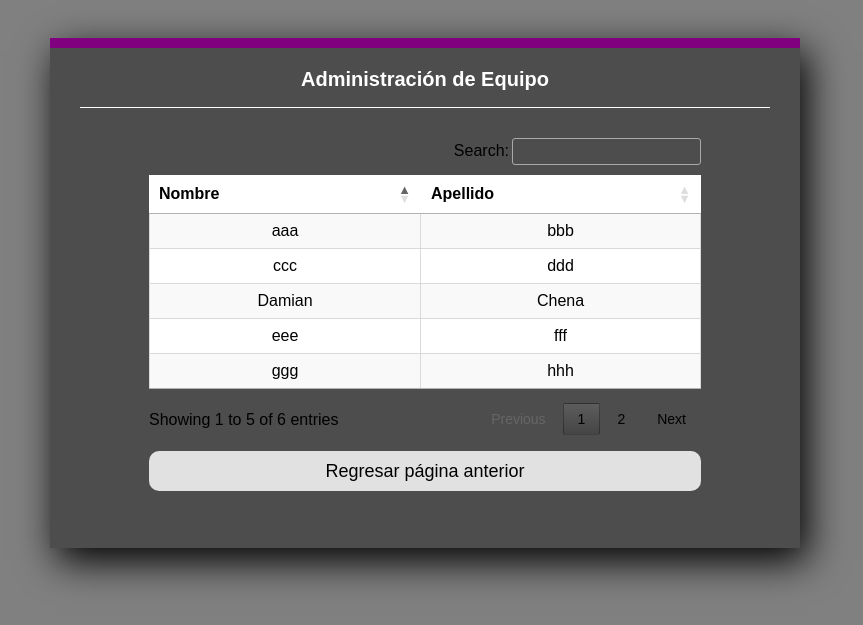
After one commit to edenilson01/IS2-Project, a Django app: page /lista_miembro/ in a window 1280 px wide. The commit adds this page. Shown: the top 625 px of the page, without its empty margins (215-1078 px from the left). Run offline with Django 3.2, Linux system fonts and the light colour scheme; some libraries are stand-ins or nearby versions.

Commit message:
Mejora en la vista de permisos, proyectos y se agrego listar miembros de un proyecto

```diff
--- a/app/controllers/controller.py
+++ b/app/controllers/controller.py
@@ -347,6 +347,9 @@ class ViewRequest:
     def delete_miembro(self, request):
         return render(request, 'delete_miembro.html')
 
+    def lista_miembro(self, request):
+        return render(request, 'lista_miembro.html')
+
 
     ##otras funciones
     def obtener_roles(self):
--- a/app/models/connection_model.py
+++ b/app/models/connection_model.py
@@ -5,7 +5,7 @@ from os import environ
 import psycopg2
 
 class DbConnectionModel:
-    DB_CONNECTION_PARMS = "dbname=is2_project user=postgres password=micedula host=localhost port=5432"
+    DB_CONNECTION_PARMS = "dbname=is2_project user=postgres password=19921998 host=localhost port=5432"
 
 
     def __init__(self):
--- a/app/views/django_configuration/urls.py
+++ b/app/views/django_configuration/urls.py
@@ -73,7 +73,8 @@ urlpatterns = [
     path('crear_proyecto', control.crear_proyecto),
     path('equipo', control.equipo),
     path('add_miembro/', control.add_miembro),
-    path('delete_miembro/', control.delete_miembro)
+    path('delete_miembro/', control.delete_miembro),
+    path('lista_miembro/', control.lista_miembro)
 ]
 
 urlpatterns += staticfiles_urlpatterns()
--- a/app/views/templates/delete_user.html
+++ b/app/views/templates/delete_user.html
@@ -22,7 +22,7 @@
             <label class="input_txt" id="nombre" style="display: none; color:black; height: 37.5px;"></label>
             <label class="input_txt" id="c" style="display: none; color:black; background-color: white; height: 37.5px;">Correo electrónico:</label>
             <label class="input_txt" id="correo" style="display: none; color:black; height: 37.5px;"></label>
-            <input class="buttons" id="e" style="display: none;" type="button" onclick="window.location='/seguridad';" name="" value="CANCELAR">
+            <input class="buttons" id="e" type="button" onclick="window.location='/seguridad';" name="" value="CANCELAR">
             <input class="buttons" id="f" style="display: none;" type="submit" name="" value="ELIMINAR">
             <input class="input_txt" type="hidden" name="username2" id="user2">
         </form>
--- a/app/views/templates/eliminar_permiso.html
+++ b/app/views/templates/eliminar_permiso.html
@@ -13,7 +13,7 @@
             <section class="form-home" style="height: 400px;">
                 <h5>Eliminar permiso</h5>
                 <form id="buscar_permiso" methon="GET" autocomplete="off">
-                    <select id="lista_permisos" class="input_txt" style="height: 42px;" id="sel">
+                    <select id="lista_permisos" class="input_txt" style="height: 40px;" id="sel">
                         <option value="0">Elige una opción</option>
                         {% for permiso in lista_permisos %}
                             <option value={{ permiso.0 }}>{{ permiso.1 }}</option>
@@ -22,7 +22,7 @@
                     <input class="buttons" type="submit" name="" value="SELECCIONAR">
                 </form>
                 <form action="/del_permiso" methon="GET" autocomplete="off">
-                    <h4 style="display: none;" id="label1">Datos</h4>
+                    <h4 style="display: none; text-align: center;" id="label1">Datos permiso</h4>
                     <label class="input_txt" id="txt_nombre" style="display: none; color:black; background-color: white; height: 37.5px;">Nombre</label>
                     <label class="input_txt" id="value_nombre" style="display: none; color:black; height: 37.5px;"></label>
                     <label class="input_txt" id="txt_desc" style="display: none; color:black; background-color: white; height: 37.5px;">Descripción</label>
--- a/app/views/templates/equipo.html
+++ b/app/views/templates/equipo.html
@@ -10,9 +10,11 @@
         <link rel="shortcut icon" href="{% static 'logo.png' %}">
         <link rel="stylesheet" href="{% static 'check.css' %}">
     </head>
-    <section class="form-home" style="height: 350px; width: 400px;">
+    <section class="form-home" style="height: 400px; width: 400px; margin-top: 8%;">
         <h5>Administración de Equipo</h5>
         <form>
+            <input class="buttons" type="button" name="" value="Listar miembros" onclick="window.location='/lista_miembro/'">
+            <br><br><br>
             <input class="buttons" type="button" name="" value="Agregar miembro" onclick="window.location='/add_miembro/'">
             <br><br><br>
             <input class="buttons" type="button" name="" value="Eliminar miembro" onclick="window.location='/delete_miembro/'">
--- /dev/null
+++ b/app/views/templates/lista_miembro.html
@@ -0,0 +1,176 @@
+{% load static %}
+<!DOCTYPE html>
+<html lang="es" style="background-color: gray;">
+    <head>
+        <meta charset="UTF-8">
+        <meta name="viewport" content="width=device-width, user-scalable=no, initial-scale=1.0, maximum-scale=1.0, minimum-scale=1.0">
+        <title>Lista de Equipo</title>
+        <link rel="stylesheet" href="{% static 'cuadro_mensaje.css' %}">
+        <link rel="stylesheet" href="{% static 'home.css' %}">
+        <link rel="shortcut icon" href="{% static 'logo.png' %}">
+        <link rel="stylesheet" href="{% static 'check.css' %}">
+        <!--DATATABLE-->
+        <link rel="stylesheet" href="https://cdn.datatables.net/responsive/2.2.1/css/responsive.dataTables.min.css">
+        <link rel="stylesheet" type="text/css" href="https://cdn.datatables.net/1.10.25/css/jquery.dataTables.css">
+        <script src="https://ajax.googleapis.com/ajax/libs/jquery/1.12.0/jquery.min.js"></script>
+        <script src="https://unpkg.com/sweetalert/dist/sweetalert.min.js"></script>
+
+        <!--DATATABLE JAVASCRIPT-->
+        <script type="text/javascript" charset="utf8" src="https://cdn.datatables.net/1.10.25/js/jquery.dataTables.js"></script>
+        <script src="https://cdn.datatables.net/responsive/2.2.1/js/dataTables.responsive.min.js"></script>
+    </head>
+    <style>
+            .my_div{
+                width: 80%;
+                height: 100%;
+                left: 10%;
+                position: relative;
+            }
+
+            .swal-overlay {
+                background-color: rgba(124, 121, 121, 0.657);
+            }
+
+            .b_mi{
+                background-color: #3797da;
+                height: 35px;
+                width: 60px;
+                border-radius: 3px;
+                color: white;
+                border: none;
+                margin-right: 3%;
+            }
+            .b_mi:hover{
+                background: #56a4db;
+            }
+
+            .b_mod{
+                background-color: rgb(11, 133, 11);
+                height: 35px;
+                width: 60px;
+                border-radius: 3px;
+                color: white;
+                border: none;
+                margin-right: 3%;
+            }
+
+            .b_mod:hover{
+                background: rgb(46, 150, 46);
+            }
+
+            .b_el{
+                background-color: #fd3c2b;
+                height: 35px;
+                width: 60px;
+                border-radius: 3px;
+                color: white;
+                border: none;
+            }
+
+            .b_el:hover{
+                background: #f16356;
+            }
+
+            /*MOSTRANDO*/
+            .dataTables_info {
+                margin-top: 10px;
+                font-family: Arial, Helvetica, sans-serif;
+            }
+
+            /*MOSTRAR*/
+            .dataTables_filter{
+                margin-top: 0px;
+                font-family: Arial, Helvetica, sans-serif;
+            }
+
+            /*BUSCAR*/
+            .dataTables_filter input{
+                margin-bottom: 10px;
+                font-family: Arial, Helvetica, sans-serif;
+            }
+
+            /*ANTERIOR SIGUIENTE*/
+            .dataTables_paginate{
+                margin-top: 10px;
+                font-family: Arial, Helvetica, sans-serif;
+
+            }
+
+            /*TEXTO DE ADENTRO*/
+            .dataTables_wrapper{
+                margin-top: 10px;
+                font-family: Arial, Helvetica, sans-serif;
+                color: black;
+            }
+
+            .dataTables_length {
+                color: red;
+            }
+
+            .swal-title {
+                font-family: Arial, Helvetica, sans-serif;
+            }
+
+            .swal-text {
+                font-family: Arial, Helvetica, sans-serif;
+            }
+        </style>
+    </style>
+    <section class="form-home" style="height: 510px; width: 750px; margin-top: 3%;">
+        <h5>Administración de Equipo</h5>
+        <div class="my_div">
+            <table id="tabla" class="hover cell-border stripe" style="background-color: white; text-align: center; width:100%; font-family: Arial, Helvetica, sans-serif;">
+                <thead>
+                    <tr>
+                        <th>Nombre</th>
+                        <th>Apellido</th>
+                    </tr>
+                </thead>
+                <tbody>
+                    <tr id = aaa >
+                        <td>Richard</td>
+                        <td>Cabrera</td>
+                    </tr>
+                    <tr id = bbb >
+                        <td>Damian</td>
+                        <td>Chena</td>
+                    </tr>
+                    <tr id = ccc >
+                        <td>aaa</td>
+                        <td>bbb</td>
+                    </tr>
+                    <tr id = ddd >
+                        <td>ccc</td>
+                        <td>ddd</td>
+                    </tr>
+                    <tr id = eee >
+                        <td>eee</td>
+                        <td>fff</td>
+                    </tr>
+                    <tr id = ggg >
+                        <td>ggg</td>
+                        <td>hhh</td>
+                    </tr>
+                </tbody>
+            </table>
+            <input class="buttons" type="button" name="" style="margin-top: 3%;" value="Regresar página anterior" onclick="window.location='/equipo'">
+        </div>
+    </section>
+    <script>
+        // TODO problema con el datatable al insertar datos
+        $(document).ready(function() {
+        $('#tabla').DataTable({
+            responsive: true,
+            destroy: true,
+            language: {
+                url: "//cdn.datatables.net/plug-ins/1.10.11/i18n/Spanish.json"
+            },
+            pageLength: 5,
+            lengthChange: false,
+            columns:[
+                {a: "a"},
+                {b: "b"}]
+            });
+        });
+    </script>
+</html>
--- a/app/views/templates/proyecto.html
+++ b/app/views/templates/proyecto.html
@@ -160,6 +160,10 @@
             <div style="position:absolute; z-index: 1; left: 20%">
                 <li><a href="#" onclick="crear_pro();return false;">CREAR NUEVO PROYECTO</a></li>
             </div>
+
+            <div style="position:absolute; z-index: 1; left: 90%">
+                <li><a href="/home">ATRAS</a></li>
+            </div>
 		</ul>
     </nav>
     <body>
```
